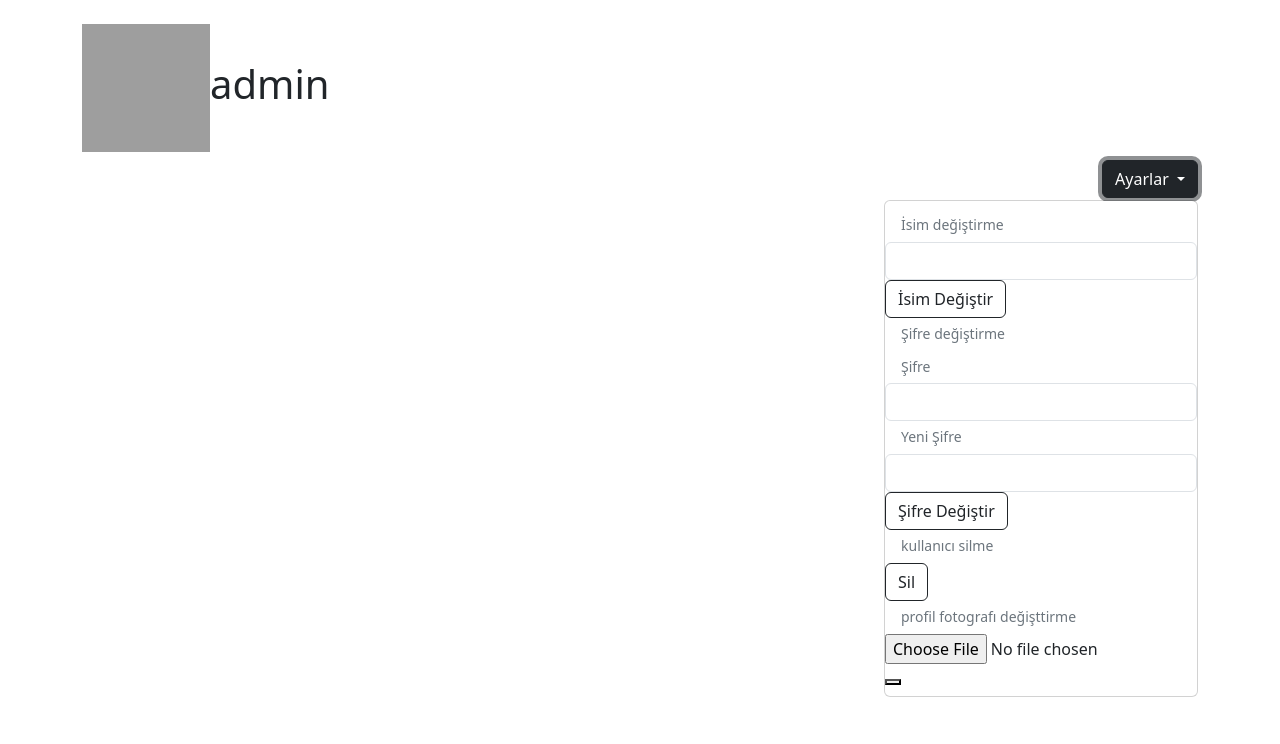
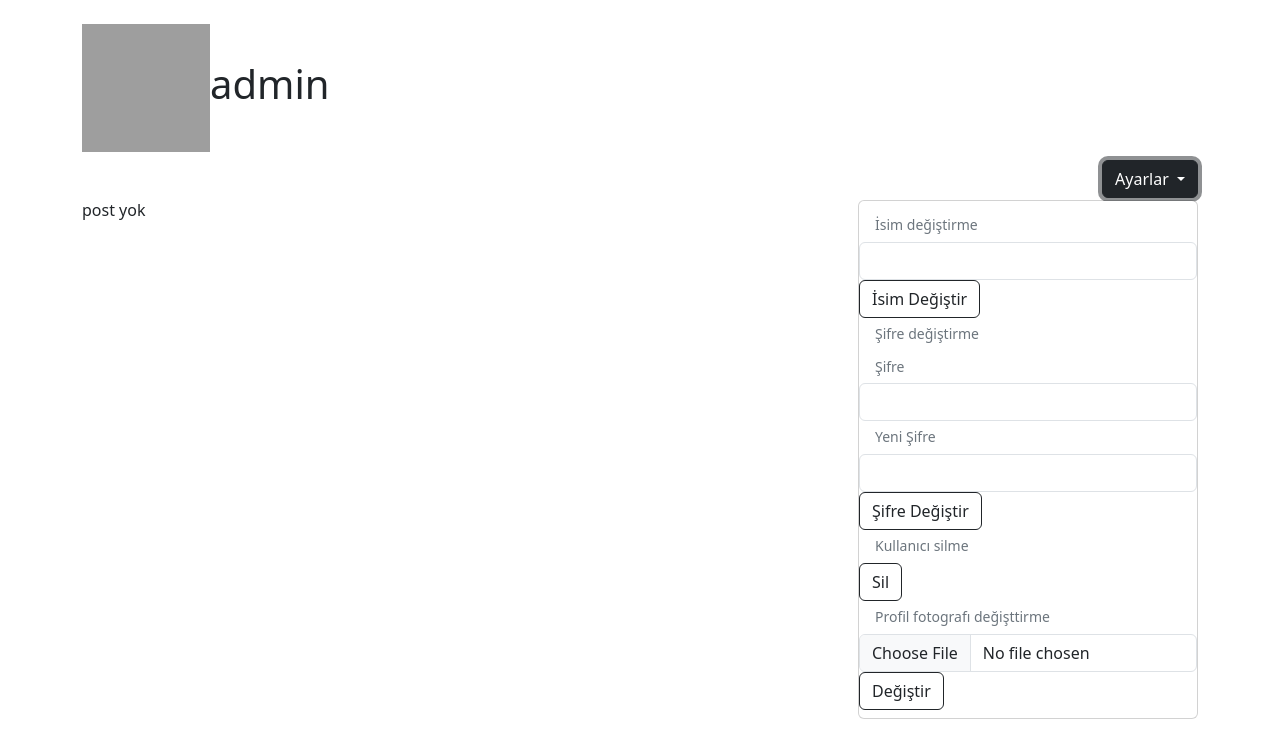
Before and after one commit to YeNLoR/blogprototype, a Flask app: page /profile/1 in a window 1280 px wide, after a click on "Ayarlar". Shown: the part 56-800 px from the top of the page. Run offline with Flask 3, Linux system fonts and the light colour scheme; data that the repository does not hold is empty; grey boxes are pictures that could not be loaded.

Commit message:
sonsuz kaydırma için hata düzeltmesi

```diff
--- a/main.py
+++ b/main.py
@@ -88,16 +88,32 @@ def index():
 @app.route('/feed')
 def feed():
     page = int(request.args.get("page",1))
+    posts = db.session.query(Posts)
     if request.args.get("from_user"):
         user_id = request.args.get("from_user")
         user = db.session.get(Users, user_id)
-        posts = user.posts.all()
-    else:
+        posts = user.posts
+    ##
+    if request.args.get("search",""):
+        search_dict = search_parser(request.args.get('search',""))
+        user_string = search_dict.get('user', "")
+        post_string = search_dict.get('post', "")
+        tag_string = search_dict.get('tags', "")
         posts = db.session.query(Posts)
+        if not user_string and not post_string and not tag_string:
+            posts = posts.filter(Posts.title.contains(request.args.get('search')))
+        else:
+            if user_string and user_string != '':
+                posts = posts.join(Posts.author).filter(Users.username.contains(user_string))
+            if post_string and post_string != '':
+                posts = posts.filter(Posts.title.contains(post_string))
+            if tag_string and tag_string != '':
+                posts = posts.filter(Posts.tags.any(Tags.name.contains(tag_string)))
+    ##
     posts = posts.order_by(Posts.date_posted.desc()).offset((page-1)*24).limit(24).all()
     if posts:
         return render_template('post_list.html',
-                                     TITLE="Benim Ultra Mega Güzel Blog Prototipim",
+                                     TITLE="Mert'in blog sitesi",
                                      page=page + 1,
                                      posts=posts)
     else:
--- a/templates/index.html
+++ b/templates/index.html
@@ -1,6 +1,8 @@
 {% extends 'base.html' %}
 {% block body %}
 <div id="post-view" class="container">
+    <div id="post-list" class="list-group">
     {% include 'post_list.html' %}
+    </div>
 </div>
 {% endblock %}
--- a/templates/post_list.html
+++ b/templates/post_list.html
@@ -1,4 +1,3 @@
-<div id="list" class="list-group">
 {% for post in posts %}
     <div class="list-group-item">
         <div class="row">
@@ -22,7 +21,10 @@
                 <ul class="dropdown-menu">
                 <li>
                     <form hx-post="/delete_post"
-                          hx-on::after-request="htmx.ajax('GET', '/feed', {target: '#post-view', swap: 'innerHTML'});">
+                          hx-on::after-request="htmx.ajax('GET', '/feed', {target: '#post-list', swap: 'innerHTML',
+                          values: {
+                            from_user: document.querySelector('#post-list').dataset.fromUser,
+                          }});">
                         <button type="submit" name="delete_post" value="{{ post.id }}" class="dropdown-item">Sil</button>
                     </form>
                 </li>
@@ -35,11 +37,4 @@
         </div>
     </div>
 {% endfor %}
-</div>
-{% set page = page | default(1) %}
-{% set from_user = from_user | default(params.get('from_user', '')) %}
-<form hx-get="/feed" hx-trigger="intersect once" hx-swap="afterend">
-    <input type="hidden" name="page" value="{{ page }}">
-    <input type="hidden" name="from_user" value="{{ from_user }}">
-
-</form>
+{% include "post_list_scroll.html" %}
--- /dev/null
+++ b/templates/post_list_scroll.html
@@ -0,0 +1,7 @@
+{% set page = page | default(1) %}
+{% set from_user = from_user | default(params.get('from_user', '')) %}
+<form id="trigger-{{ page }}" hx-get="/feed" hx-trigger="intersect once" hx-swap="afterend">
+    <input type="hidden" name="page" value="{{ page }}">
+    <input type="hidden" name="from_user" value="{{ from_user }}">
+    <input type="hidden" name="search" value="{{ params.get('search', '') }}">
+</form>
--- a/templates/profile.html
+++ b/templates/profile.html
@@ -23,21 +23,23 @@
         <li><input type="text" id="new_password" name="new_password" class="dropdown-item; form-control" ></input></li>
         <li><button type="submit" class="dropdown-item; btn btn-outline-dark">Şifre Değiştir</button></li>
     </form>
-    <li><h5 class="dropdown-header">kullanıcı silme</h5></li>
+    <li><h5 class="dropdown-header">Kullanıcı silme</h5></li>
     <form method="POST" action="/delete_user">
         <input type="hidden" name="csrf_token" value="{{ csrf_token() }}"/>
         <li><button type="submit" name="delete_user" value="{{ user.id }}" class="dropdown-item; btn btn-outline-dark">Sil</button></li>
     </form>
-    <li><h5 class="dropdown-header">profil fotografı değişttirme</h5></li>
+    <li><h5 class="dropdown-header">Profil fotografı değişttirme</h5></li>
     <form hx-post="/profilepicture" hx-encoding="multipart/form-data">
         <input type="hidden" name="csrf_token" value="{{ csrf_token() }}"/>
-        <li><input type="file" name="file" accept="image/png, image/jpeg"/></li>
-        <li><button type="submit"></button></li>
+        <li><input type="file" name="file" accept="image/png, image/jpeg" class="form-control"/></li>
+        <li><button type="submit" class="dropdown-item; btn btn-outline-dark">Değiştir</button></li>
     </form>
     </ul>
 </div>
     <div id="post-view">
-        {% include 'post_list.html' %}
+        <div id="post-list" class="list-group" data-from-user="{{ from_user }}">
+            {% include "post_list_scroll.html" %}
+        </div>
     </div>
 </div>
 {% endblock %}
```
